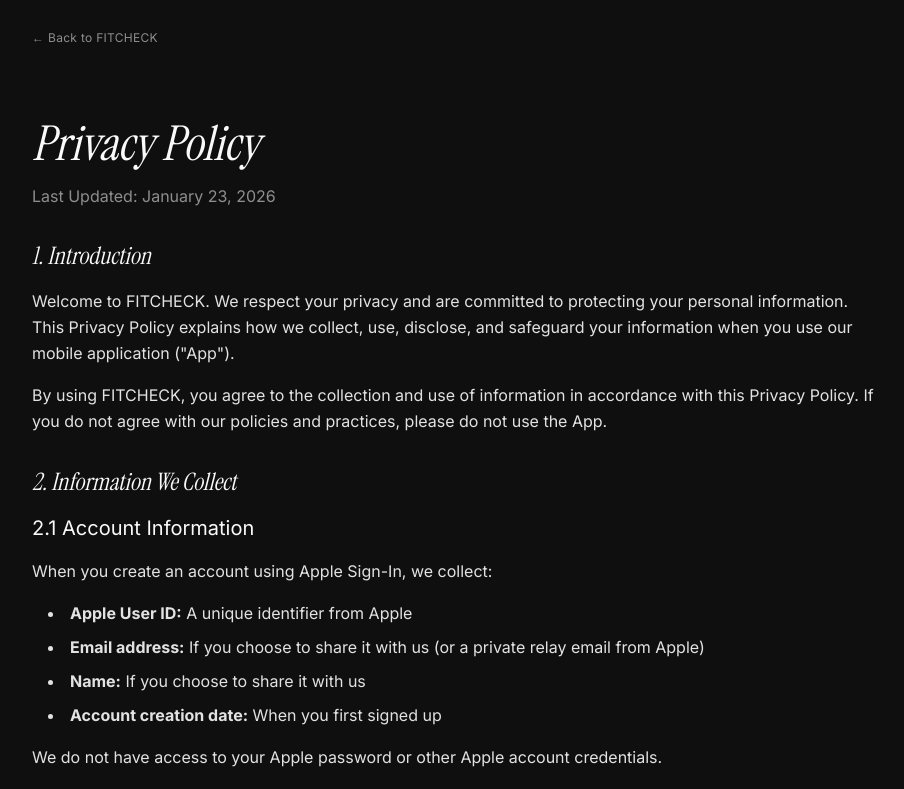
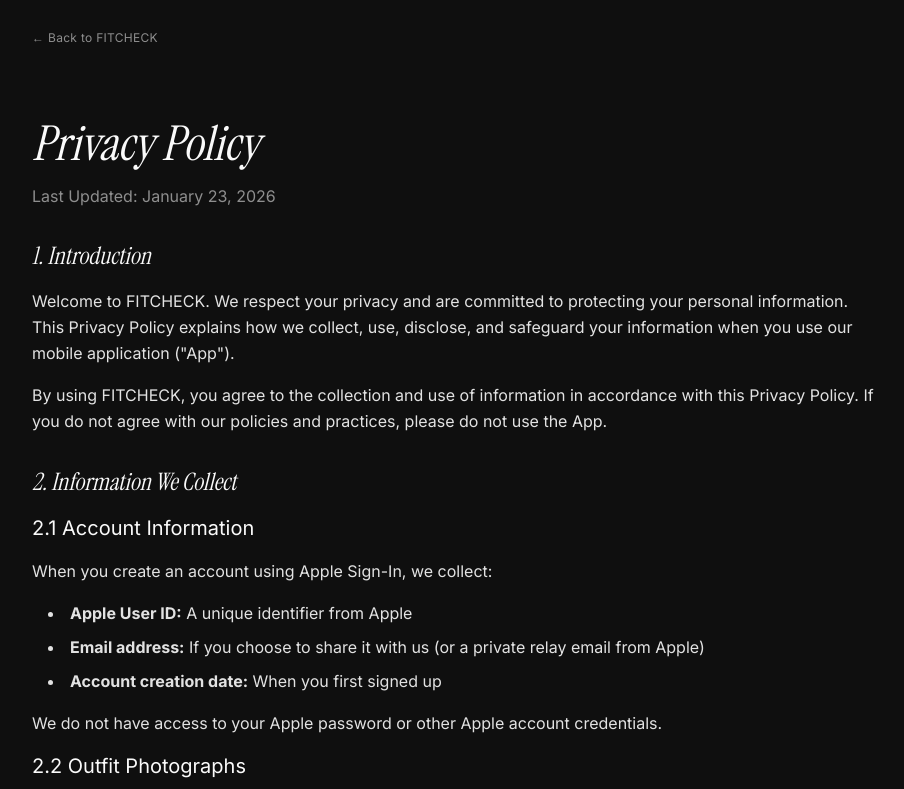
Before and after one commit to spken/fitcheck-landing, a Next.js app: page /privacy in a window 1280 px wide. Shown: the top 789 px of the page, without its empty margins (184-1088 px from the left). Built offline with nearby package versions, Linux system fonts and the light colour scheme.

Commit message:
remove name field from data collection in Privacy Policy

```diff
--- a/src/app/privacy/page.tsx
+++ b/src/app/privacy/page.tsx
@@ -36,7 +36,6 @@
             <ul className="list-disc list-inside space-y-2 ml-4">
               <li><strong>Apple User ID:</strong> A unique identifier from Apple</li>
               <li><strong>Email address:</strong> If you choose to share it with us (or a private relay email from Apple)</li>
-              <li><strong>Name:</strong> If you choose to share it with us</li>
               <li><strong>Account creation date:</strong> When you first signed up</li>
             </ul>
             <p>
```
